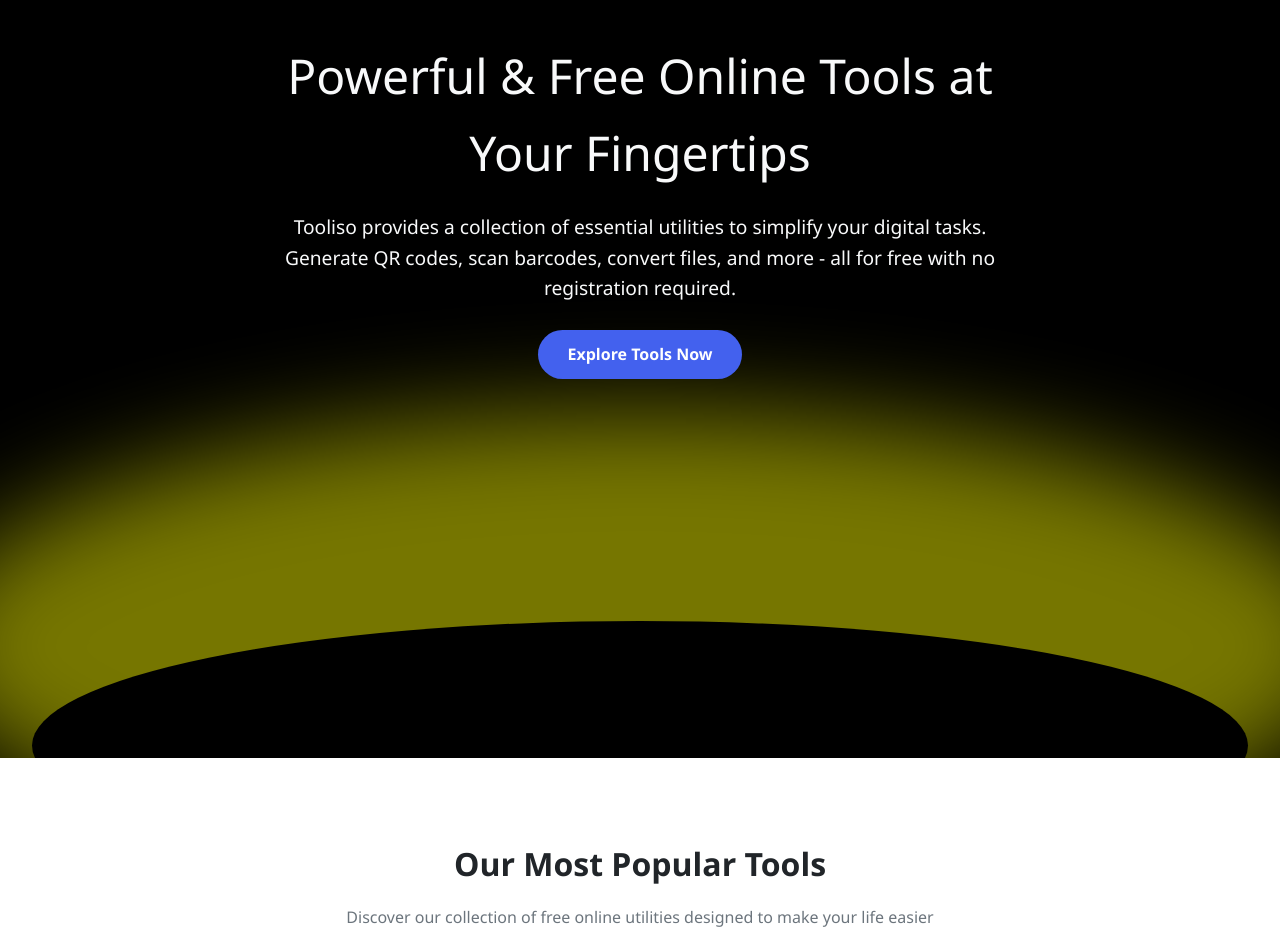
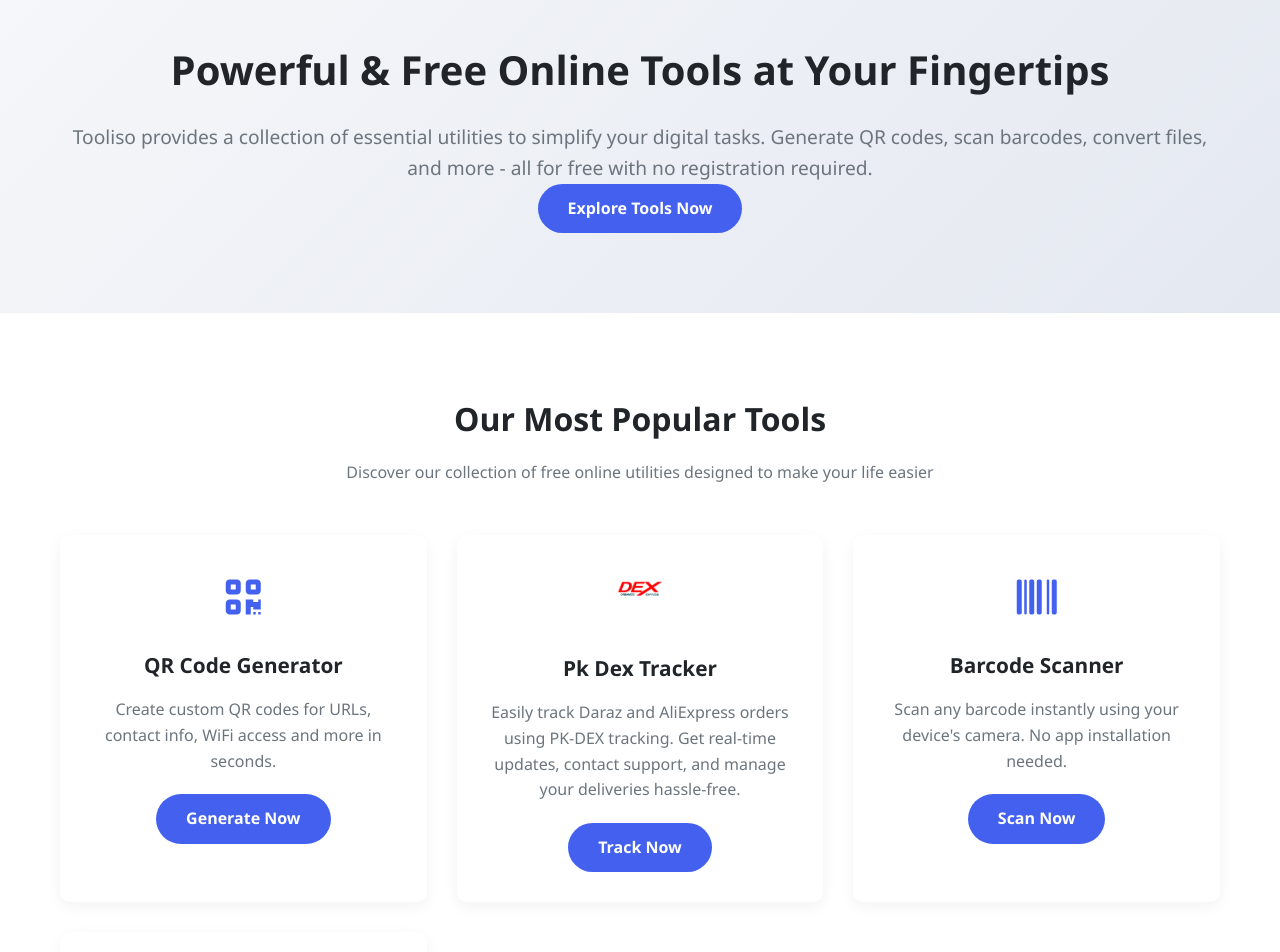
Before and after one commit to AlizaibWEBdev/tooliso, a plain HTML site: page index.html in a window 1280 px wide. Shown: the part 120-1072 px from the top of the page. Drawn offline with Linux system fonts and the light colour scheme.

Commit message:
add hero section light theme

```diff
--- a/index.html
+++ b/index.html
@@ -10,9 +10,6 @@
     <title>Tooliso - Free Online Utility Tools | QR Code Generator, Barcode Scanner</title>
     <link rel="stylesheet" href="https://cdnjs.cloudflare.com/ajax/libs/font-awesome/6.0.0-beta3/css/all.min.css">
     <style>
-        body{
-            overflow-x: hidden;
-        }
         .nav-links.active {
             display: flex;
             flex-direction: column;
@@ -151,47 +148,27 @@
 
         /* Hero Section */
         .hero {
-            height: 100vh;
+
             display: flex;
             align-items: center;
             justify-content: space-around;
-            flex-direction:column;
+            flex-direction:column-reverse;
             padding: 80px 0;
             gap: 50px;
-            overflow: hidden;
-
+            flex-wrap: wrap;
             text-align: center;
-            background: black;
-        }
-        .hero .container{
-            position: relative;
-            z-index: 100;
-            width: 60%;
-            min-width: 300px;
-        }
-        .hero .last{
-            border-radius: 50%;
-            width: 95vw;
-            height: 1000px;
-            position: relative;
-            bottom: -30%;
-           background-color: black;
-            z-index: 11;
-            box-shadow: 0px -100px 100px 110px rgba(255, 255, 0, 0.462);
-
-
+            background: linear-gradient(135deg, #f5f7fa 0%, #e4e8f0 100%);
         }
 
         .hero h1 {
-            font-size: 3rem;
-            font-weight: 100;
+            font-size: 2.5rem;
             margin-bottom: 20px;
-            color: var(--light);
+            color: var(--dark);
         }
 
         .hero p {
             font-size: 1.2rem;
-            color: var(--light);
+            color: var(--gray);
         }
 
         .btn {
@@ -575,10 +552,8 @@
         <div class="container">
             <h1>Powerful & Free Online Tools at Your Fingertips</h1>
             <p>Tooliso provides a collection of essential utilities to simplify your digital tasks. Generate QR codes, scan barcodes, convert files, and more - all for free with no registration required.</p>
-            <br>
             <a href="#features" class="btn">Explore Tools Now</a>
         </div>
-        <div class="last"></div>
 
     </section>
 
```
Also changed, not shown: vercel.json.
